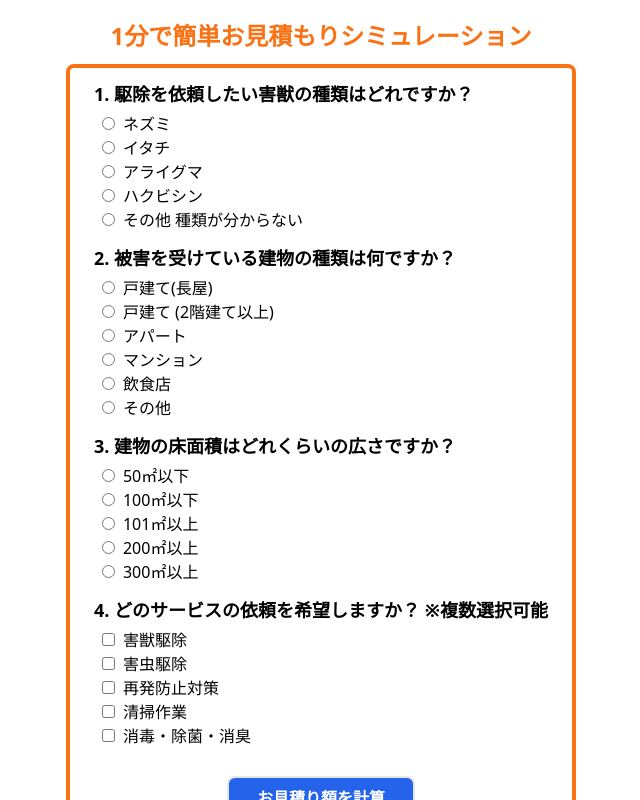
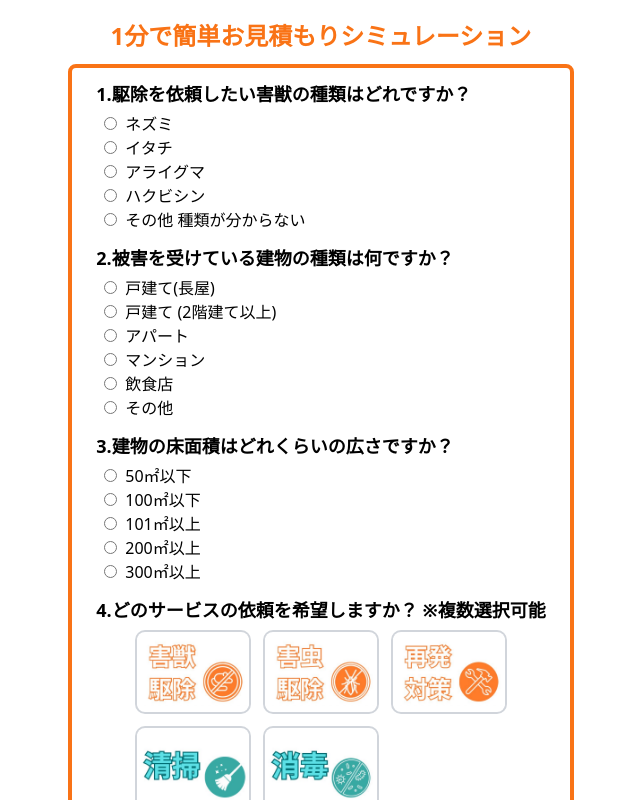
Before and after one commit to ss1119/cost-simulator, a React (Vite) app: page / in a window 1280 px wide. Shown: the top 800 px of the page, without its empty margins (319-959 px from the left). Built offline with nearby package versions, Linux system fonts and the light colour scheme.

Commit message:
make simurator

```diff
--- a/src/App.tsx
+++ b/src/App.tsx
@@ -1,6 +1,6 @@
 import { useState } from "react";
 import { questionMaster, serviceMaster } from "./master";
-import { SubmitHandler, useForm } from "react-hook-form";
+import { Controller, SubmitHandler, useForm } from "react-hook-form";
 
 type Inputs = {
   animal: string;
@@ -10,8 +10,18 @@ type Inputs = {
 };
 
 function App() {
-  const { register, handleSubmit } = useForm<Inputs>();
+  const {
+    register,
+    control,
+    handleSubmit,
+    formState: { errors },
+  } = useForm<Inputs>({
+    defaultValues: {
+      service: [],
+    },
+  });
   const onSubmit: SubmitHandler<Inputs> = (data) => {
+    console.log(data.service);
     let cost = 0;
     data.service.forEach((value) => {
       const service = serviceMaster.find((service) => service.name === value)!;
@@ -29,9 +39,12 @@ function App() {
     if (value.isRadioButton) {
       return (
         <div key={value.questionNum}>
-          <p className="text-lg font-bold">
-            {value.questionNum + ". " + value.question}
-          </p>
+          <div className="flex">
+            <span className="text-lg font-bold">
+              {value.questionNum + ". "}
+            </span>
+            <span className="text-lg font-bold">{value.question}</span>
+          </div>
           <div className="flex flex-col mt-1 px-2">
             {value.choices.map((choice, index) => {
               return (
@@ -47,29 +60,72 @@ function App() {
               );
             })}
           </div>
+          {errors.animal && value.inputValue === "animal" && (
+            <span className="text-sm text-red-600 pl-2 pt-1">
+              ※ 駆除を依頼したい害獣の種類を入力してください
+            </span>
+          )}
+          {errors.building && value.inputValue === "building" && (
+            <span className="text-sm text-red-600 pl-2 pt-1">
+              ※ 被害を受けている建物の種類を入力してください
+            </span>
+          )}
+          {errors.floorSpace && value.inputValue === "floorSpace" && (
+            <span className="text-sm text-red-600 pl-2 pt-1">
+              ※ 建物の床面積を入力してください
+            </span>
+          )}
         </div>
       );
     } else {
       return (
         <div key={value.questionNum}>
-          <p className="text-lg font-bold">
-            {value.questionNum + ". " + value.question}
-          </p>
-          <div className="flex flex-col mt-1 px-2">
+          <div className="flex">
+            <span className="text-lg font-bold">
+              {value.questionNum + ". "}
+            </span>
+            <span className="text-lg font-bold">{value.question}</span>
+          </div>
+          <div className="flex justify-center pb-2">
+            <Controller
+              name="service"
+              control={control}
+              rules={{
+                validate: (value: string[]) => value.length > 0,
+              }}
+              render={({ field }) => (
+                <div className="grid gap-4 grid-cols-3 mt-2 px-2">
                   {value.choices.map((choice, index) => {
+                    const isSelected = field.value.includes(choice);
                     return (
                       <label key={index}>
-                  <input
-                    className="mr-2"
-                    type="checkbox"
-                    value={choice}
-                    {...register(value.inputValue)}
+                        <img
+                          src={"./src/assets/service" + (index + 1) + ".jpg"}
+                          alt={"service" + (index + 1)}
+                          onClick={() => {
+                            const newValue = isSelected
+                              ? field.value.filter((v: string) => v !== choice)
+                              : [...field.value, choice];
+                            field.onChange(newValue);
+                          }}
+                          className={`w-28 h-20 object-contain rounded-lg cursor-pointer transition ${
+                            isSelected
+                              ? "ring-4 ring-blue-500"
+                              : "ring-2 ring-gray-300 hover:ring-blue-300"
+                          }`}
                         />
-                  {choice}
                       </label>
                     );
                   })}
                 </div>
+              )}
+            />
+          </div>
+          {errors.service && (
+            <span className="text-sm text-red-600 pl-2">
+              ※ 希望するサービスを入力してください
+            </span>
+          )}
         </div>
       );
     }
@@ -96,10 +152,15 @@ function App() {
           <div className="font-semibold">お見積り額 合計</div>
           <div className="w-full border-b-2 flex items-end justify-end">
             <div className="mr-2 text-3xl font-semibold">
-              {totalCost !== 0 ? totalCost : ""}
+              {totalCost !== 0 ? totalCost.toLocaleString("ja-JP") : ""}
             </div>
             円
           </div>
+          <span className="text-xs">
+            ※ 実際のご請求額とお見積り金額が異なる場合がございます
+            <br />※
+            あくまでもシミュレーション上の金額ですので、参考金額としてお考えください
+          </span>
         </div>
       </form>
     </div>
```
Lines whose indentation alone changed are shown as unchanged.
